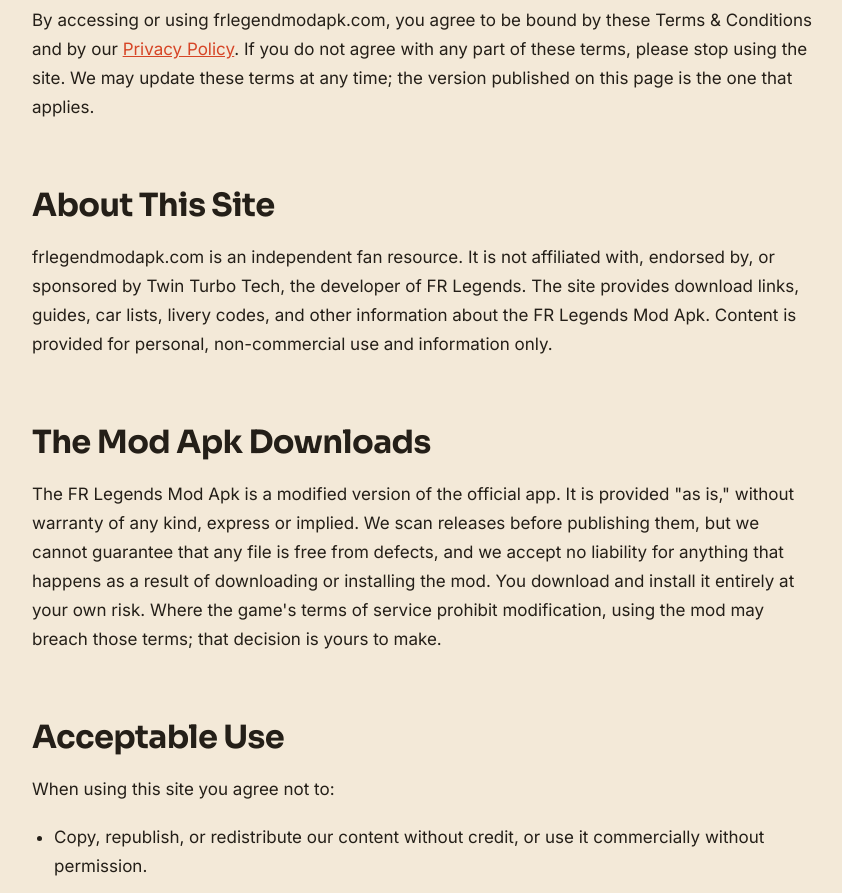
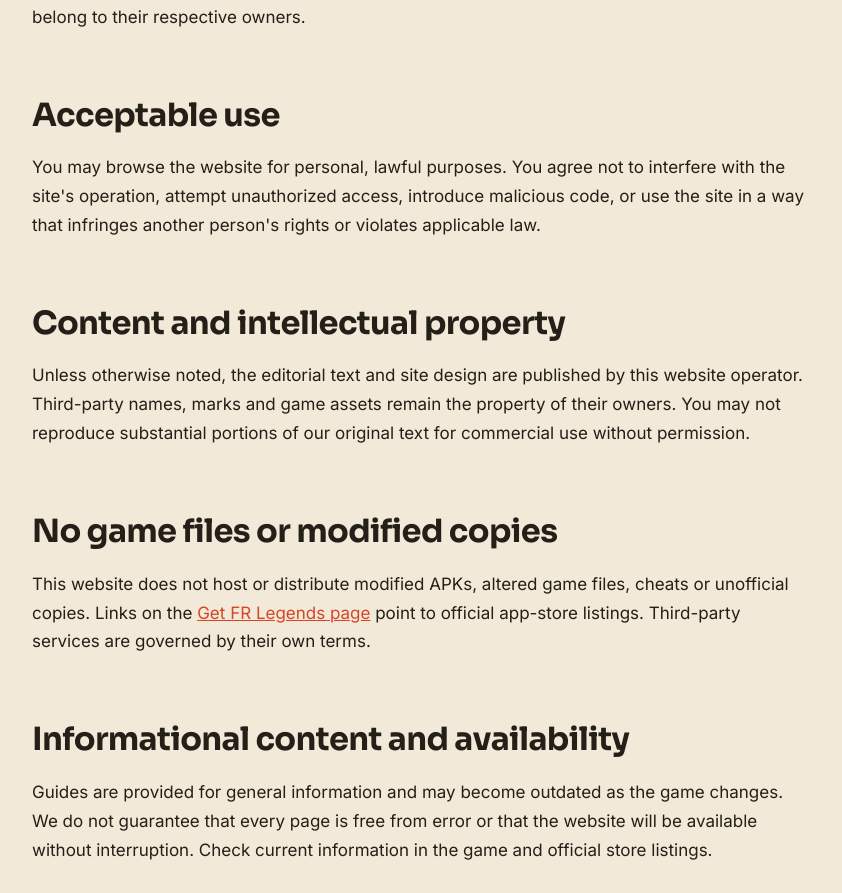
Before and after one commit to blog-id/frlegendsapk-nextjs, a Next.js app: page /terms-conditions in a window 1280 px wide. Shown: the part 564-1457 px from the top of the page, without its empty margins (48-890 px from the left). Built offline with nearby package versions, Linux system fonts and the light colour scheme.

Commit message:
Align app/terms-conditions/page.tsx with independent fan-guide policy

```diff
--- a/app/terms-conditions/page.tsx
+++ b/app/terms-conditions/page.tsx
@@ -4,123 +4,27 @@ import LegalPage from "@/components/LegalPage";
 import { legalMetadata } from "@/lib/pages-meta";
 
 export const metadata: Metadata = legalMetadata("terms-conditions");
-
-const LEDE =
-  "The short version: this is an independent fan resource for the FR Legends mod apk. By using this site you agree to the terms below, and you use everything you download from it at your own risk.";
+const LEDE = "The terms for accessing and using this independent FR Legends fan-guide website.";
 
 export default function TermsConditionsPage() {
   return (
-    <LegalPage
-      slug="terms-conditions"
-      lede={LEDE}
-      metaLine="Last updated: <strong>August 16, 2026</strong>"
-    >
-      <section className="section">
-        <div className="container">
-          <div className="prose">
-            <h2>Acceptance of These Terms</h2>
-            <p>
-              By accessing or using frlegendmodapk.com, you agree to be bound
-              by these Terms &amp; Conditions and by our{" "}
-              <Link href="/privacy-policy/">Privacy Policy</Link>. If you do
-              not agree with any part of these terms, please stop using the
-              site. We may update these terms at any time; the version
-              published on this page is the one that applies.
-            </p>
-
-            <h2>About This Site</h2>
-            <p>
-              frlegendmodapk.com is an independent fan resource. It is not
-              affiliated with, endorsed by, or sponsored by Twin Turbo Tech,
-              the developer of FR Legends. The site provides download links,
-              guides, car lists, livery codes, and other information about the
-              FR Legends Mod Apk. Content is provided for personal,
-              non-commercial use and information only.
-            </p>
-
-            <h2>The Mod Apk Downloads</h2>
-            <p>
-              The FR Legends Mod Apk is a modified version of the official app.
-              It is provided "as is," without warranty of any kind, express or
-              implied. We scan releases before publishing them, but we cannot
-              guarantee that any file is free from defects, and we accept no
-              liability for anything that happens as a result of downloading or
-              installing the mod. You download and install it entirely at your
-              own risk. Where the game's terms of service prohibit
-              modification, using the mod may breach those terms; that decision
-              is yours to make.
-            </p>
-
-            <h2>Acceptable Use</h2>
-            <p>When using this site you agree not to:</p>
-            <ul>
-              <li>
-                Copy, republish, or redistribute our content without credit, or
-                use it commercially without permission.
-              </li>
-              <li>
-                Attempt to access, scrape, or interfere with the site's
-                operation, hosting, or infrastructure.
-              </li>
-              <li>
-                Use the site or its downloads for any unlawful purpose, or in
-                any way that violates the rights of others.
-              </li>
-              <li>
-                Re-upload or re-host the mod apk files elsewhere and present
-                them as your own.
-              </li>
-            </ul>
-
-            <h2>Intellectual Property</h2>
-            <p>
-              FR Legends is a trademark of Twin Turbo Tech, and all game
-              assets, names, car models, tracks, and artwork belong to their
-              respective owners. They are referenced here only to identify the
-              game we write about. The text, layout, and design of this site
-              are our own work and are protected by copyright. Nothing on this
-              site grants you any rights in either the game's assets or our
-              content beyond personal use.
-            </p>
-
-            <h2>Third-Party Links</h2>
-            <p>
-              This site links to third-party websites, including the
-              GitHub-hosted release that distributes the mod apk and our social
-              media profiles. We do not control those sites and are not
-              responsible for their content or practices. When you leave
-              frlegendmodapk.com, the third party's own terms and privacy
-              policies apply.
-            </p>
-
-            <h2>Limitation of Liability</h2>
-            <p>
-              To the maximum extent permitted by law, frlegendmodapk.com and
-              its operators shall not be liable for any direct, indirect,
-              incidental, or consequential damages arising from your use of
-              this site, including any damage to your device, data loss, or
-              account action taken against you for using the mod. The
-              information on this site is provided in good faith, but it may
-              contain errors or become outdated as the game changes.
-            </p>
-
-            <h2>Changes to These Terms</h2>
-            <p>
-              We may revise these Terms &amp; Conditions at any time by
-              updating this page. Continued use of the site after changes are
-              published means you accept the revised terms. Where possible we
-              will note significant changes on this page.
-            </p>
-
-            <h2>Contact</h2>
-            <p>
-              If you have questions about these Terms &amp; Conditions, contact
-              us through the <Link href="/contact-us/">contact page</Link> and
-              we will respond as soon as we can.
-            </p>
-          </div>
-        </div>
-      </section>
+    <LegalPage slug="terms-conditions" lede={LEDE} metaLine="Last updated: <strong>November 23, 2026</strong>">
+      <section className="section"><div className="container"><div className="prose">
+        <h2>About this website</h2>
+        <p>This website provides independent informational content and guides about FR Legends. It is not affiliated with or endorsed by the game's developer. The game, its trademarks and its assets belong to their respective owners.</p>
+        <h2>Acceptable use</h2>
+        <p>You may browse the website for personal, lawful purposes. You agree not to interfere with the site's operation, attempt unauthorized access, introduce malicious code, or use the site in a way that infringes another person's rights or violates applicable law.</p>
+        <h2>Content and intellectual property</h2>
+        <p>Unless otherwise noted, the editorial text and site design are published by this website operator. Third-party names, marks and game assets remain the property of their owners. You may not reproduce substantial portions of our original text for commercial use without permission.</p>
+        <h2>No game files or modified copies</h2>
+        <p>This website does not host or distribute modified APKs, altered game files, cheats or unofficial copies. Links on the <Link href="/download/">Get FR Legends page</Link> point to official app-store listings. Third-party services are governed by their own terms.</p>
+        <h2>Informational content and availability</h2>
+        <p>Guides are provided for general information and may become outdated as the game changes. We do not guarantee that every page is free from error or that the website will be available without interruption. Check current information in the game and official store listings.</p>
+        <h2>Third-party services</h2>
+        <p>External links are provided for convenience. We do not control third-party websites and are not responsible for their content, security, availability or privacy practices.</p>
+        <h2>Changes and contact</h2>
+        <p>We may update these terms as the website changes. Continued use after an updated version is published indicates acceptance of the revised terms to the extent permitted by law. Questions can be sent using the <Link href="/contact-us/">contact page</Link>.</p>
+      </div></div></section>
     </LegalPage>
   );
 }
```
